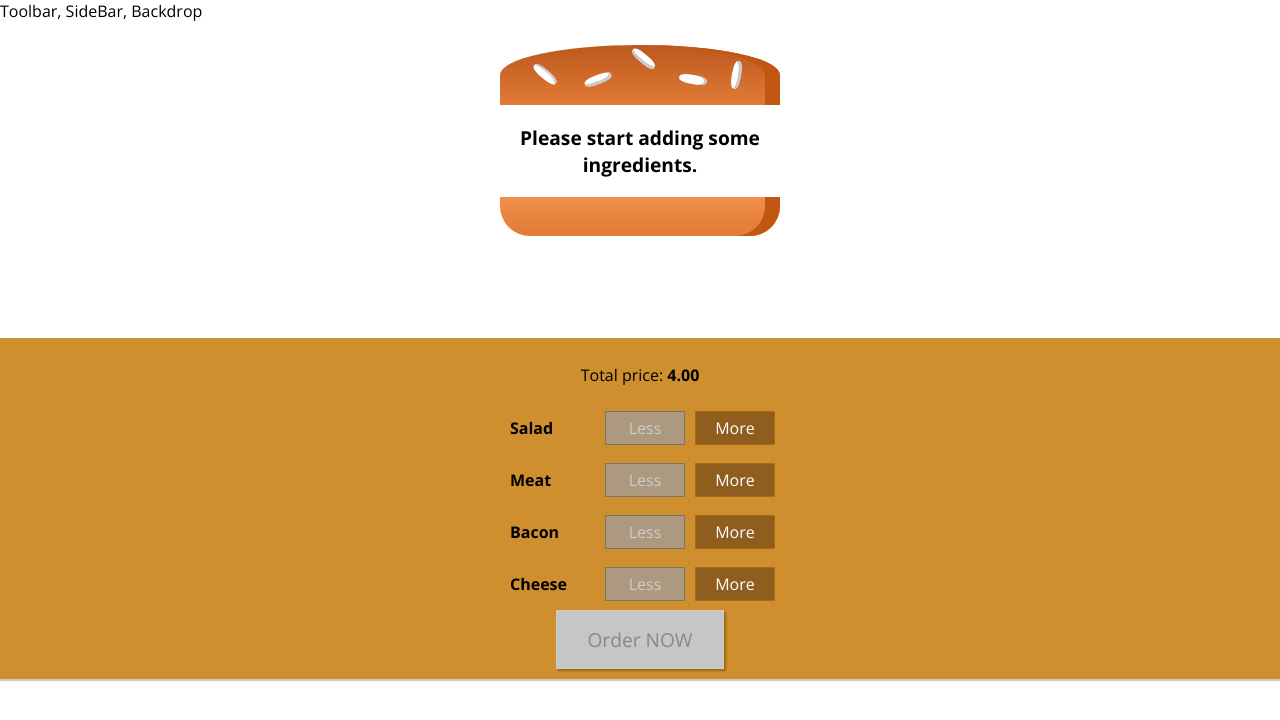
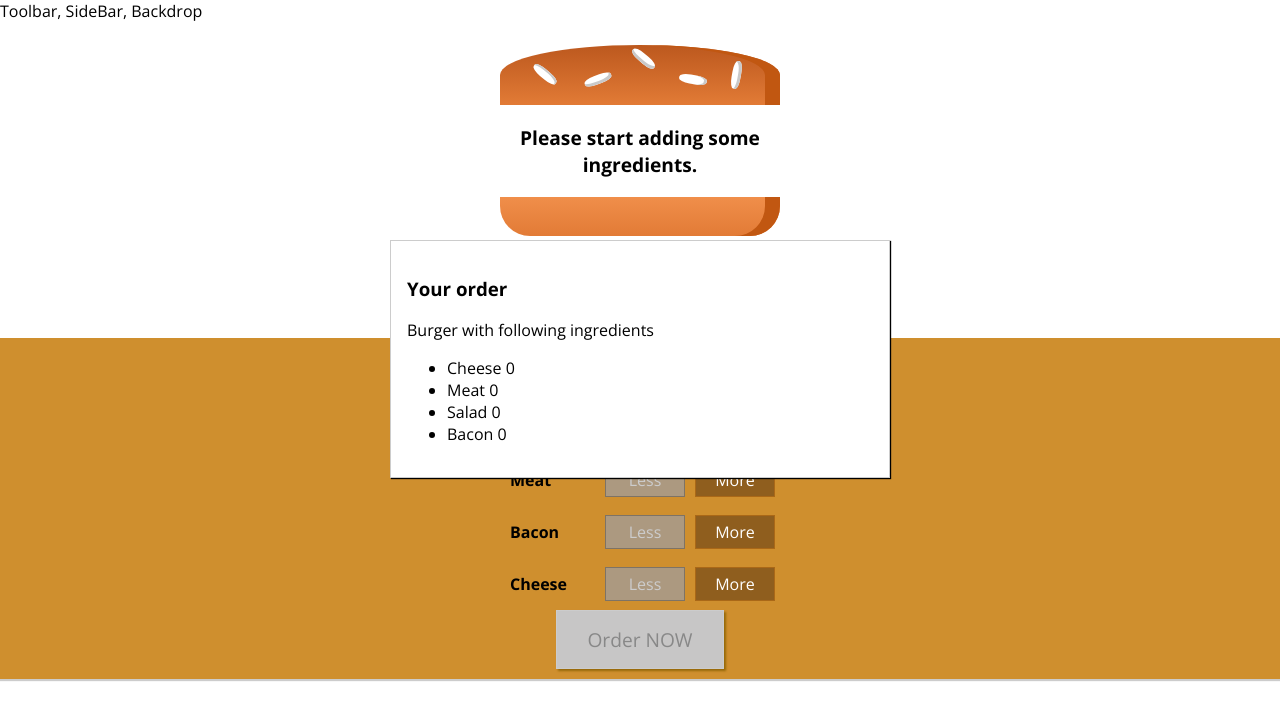
Before and after one commit to yyavor0705/burger-constructor, a React app: page / in a window 1280 px wide. Shown: the top 720 px of the page. Built offline with nearby package versions, Linux system fonts and the light colour scheme.

Commit message:
Added modal order window

```diff
--- /dev/null
+++ b/src/components/Burger/OrderSummary/OrderSummary.js
@@ -0,0 +1,26 @@
+import React from 'react';
+
+import Aux from '../../../hoc/Auxiliary';
+
+const orderSummary = (props) => {
+    const ingredientSummary = Object.keys(props.ingredients).map(
+        ingKey => {
+            return (
+                <li key={ingKey}>
+                    <span style={{textTransform: "capitalize"}}>{ingKey}</span> {props.ingredients[ingKey]}
+                </li>
+            );
+        }
+    );
+    return (
+        <Aux>
+            <h3>Your order</h3>
+            <p>Burger with following ingredients</p>
+            <ul>
+                {ingredientSummary}
+            </ul>
+        </Aux>
+    );
+}
+
+export default orderSummary;
--- /dev/null
+++ b/src/components/UI/Modal/Modal.css
@@ -0,0 +1,20 @@
+.Modal {
+    position: fixed;
+    z-index: 500;
+    background-color: white;
+    width: 70%;
+    border: 1px solid #ccc;
+    box-shadow: 1px 1px 1px black;
+    padding: 16px;
+    left: 15%;
+    top: 30%;
+    box-sizing: border-box;
+    transition: all 0.3s ease-out;
+}
+
+@media (min-width: 600px) {
+    .Modal {
+        width: 500px;
+        left: calc(50% - 250px);
+    }
+}
--- /dev/null
+++ b/src/components/UI/Modal/Modal.js
@@ -0,0 +1,11 @@
+import React from "react";
+
+import classes from "./Modal.css";
+
+const modal = (props) => (
+    <div className={classes.Modal}>
+        {props.children}
+    </div>
+);
+
+export default modal;
--- a/src/components/containers/BurgerConstructor/BurgerConstructor.js
+++ b/src/components/containers/BurgerConstructor/BurgerConstructor.js
@@ -3,6 +3,8 @@
 import Aux from '../../../hoc/Auxiliary';
 import Burger from "../../Burger/Burger";
 import BuildControls from "../../Burger/BuildControls/BuildControls";
+import Modal from '../../UI/Modal/Modal';
+import OrderSummary from '../../Burger/OrderSummary/OrderSummary';
 
 const INGREDIENT_PRICES = {
     salad: 0.5,
@@ -71,6 +73,9 @@
         for (let key in disabledInfo) { disabledInfo[key] = disabledInfo[key] <= 0 }
         return (
         <Aux>
+            <Modal>
+                <OrderSummary ingredients={this.state.ingredients}/>
+            </Modal>
             <Burger ingredients={this.state.ingredients}/>
             <BuildControls
                 addedIngredientcallback={this.addIngredientHandler}
```
Also changed, not shown: src/components/UI/Backdrop/Backdrop.js (added).
